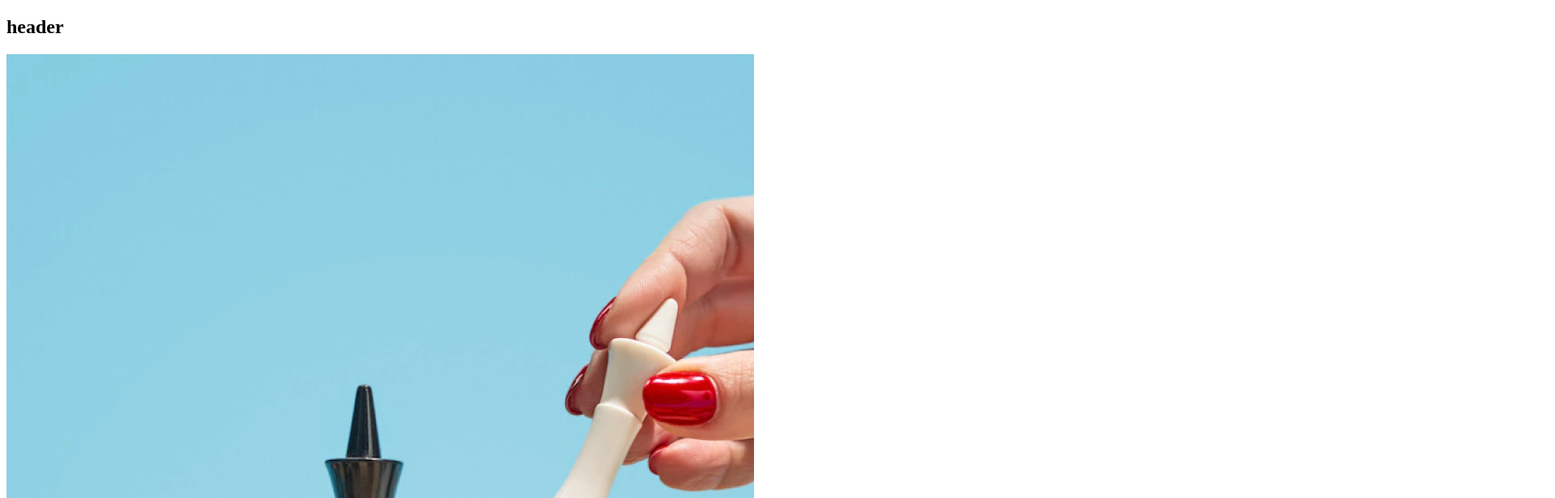
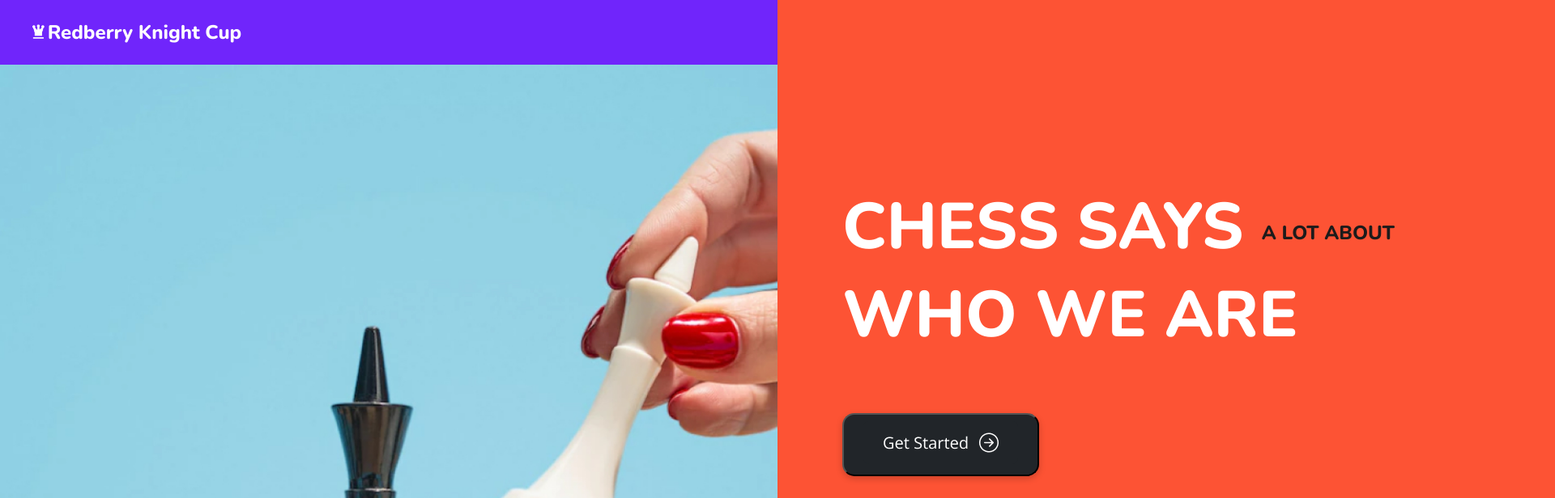
Before and after one commit to zgejadze/tournament-registration-form, a plain HTML site: page index.html in a window 1280 px wide. Shown: the top 616 px of the page at 81% size, 1920 px wide, since content can reach past the window. Drawn offline with nearby package versions, Linux system fonts and the light colour scheme.

Commit message:
added greeting page styles

```diff
--- a/index.html
+++ b/index.html
@@ -9,20 +9,36 @@
     />
     <meta name="viewport" content="width=device-width, initial-scale=1.0" />
     <title>Redberry Knight Cup</title>
+
+    <link rel="preconnect" href="https://fonts.googleapis.com" />
+    <link rel="preconnect" href="https://fonts.gstatic.com" crossorigin />
+    <link
+      href="https://fonts.googleapis.com/css2?family=Nunito:ital,wght@0,400;0,800;1,500&family=Open+Sans:ital,wght@0,400;0,700;1,400;1,700&display=swap"
+      rel="stylesheet"
+    />
+    <link rel="stylesheet" href="/styles/base.css" />
   </head>
   <body>
     <main>
-      <section id="side-img">
-        <div>
-          <h1>header</h1>
-          <img src="/images/Landing page- scrolling photo.jpg" alt="chess figures" />
+      <section class="sides" id="theme-side">
+        <div class="header-logo">
+          <img
+            src="/images/icons/Vector (3)s.png"
+            alt="Redberry Knight Cup icon"
+          />
+          <h1 id="theme-header">Redberry Knight Cup</h1>
         </div>
       </section>
-      <section>
-        <h2>
-            text text <span>little dark text</span> text text
-        </h2>
-        <button class="btn">get started <img src="/images/icons/arrow-right-circle.png" alt="button icon"></button>
+      <section class="sides" id="main-side">
+        <div>
+          <h2>
+            Chess says <span>a lot about</span> <br />
+            who we are
+          </h2>
+          <button class="btn">
+            <img src="/images/icons/Property 1=Default.png" alt="get started">
+          </button>
+        </div>
       </section>
     </main>
   </body>
--- /dev/null
+++ b/styles/base.css
@@ -0,0 +1,105 @@
+* {
+  box-sizing: border-box;
+}
+
+html {
+  --space-1: 0.25rem;
+  --space-2: 0.5rem;
+  --space-4: 1rem;
+  --space-6: 1.5rem;
+  --space-8: 2rem;
+
+  --border-radius-small: 8px;
+  --border-radius-medium: 12px;
+  --border-radius-large: 15px;
+
+  --shadow-medium: 0 3px 8px rgba(0, 0, 0, 0.2);
+}
+
+body {
+  width: 120rem;
+  height: 67.5rem;
+  margin: 0;
+}
+
+main {
+  display: flex;
+  width: 100%;
+  height: 100%;
+  flex: 1 1;
+}
+
+.sides{
+    flex-grow: 1;
+    flex-basis: 0;
+}
+
+#theme-side {
+  background-image: url("/images/intro-image.jpg");
+  background-repeat: no-repeat;
+  background-position: center;
+  background-size: cover;
+  padding: 0;
+  margin: 0;
+  font-family: "Nunito", sans-serif;
+}
+
+.header-logo {
+  background-color: rgba(112, 37, 251, 1);
+  margin: 0;
+  padding: 1.5rem 2.5rem;
+}
+
+.header-logo h1 {
+  font-size: 1.5rem;
+  margin: 0;
+  color: white;
+  font-weight: bolder;
+  display: inline;
+}
+
+.header-logo img {
+  height: 1.15rem;
+}
+
+#main-side {
+  font-family: "Open Sans", sans-serif;
+  background-color: rgba(253, 83, 52, 1);
+}
+
+#main-side div {
+  width: 100%;
+  height: 100%;
+  padding: 10rem 0 0 5rem;
+}
+
+#main-side h2 {
+  font-family: "Nunito", sans-serif;
+  font-size: 5rem;
+  color: white;
+  font-weight: bold;
+  text-transform: uppercase;
+}
+
+#main-side span {
+  font-size: 1.5rem;
+  color: rgb(29, 27, 27);
+  margin: auto 0;
+  vertical-align: middle;
+}
+
+.btn {
+  cursor: pointer;
+  font: inherit;
+  padding: var(--space-2) var(--space-6);
+  background-color: rgba(33, 37, 41, 1);
+  color: white;
+  border-radius: var(--border-radius-large);
+  box-shadow: var(--shadow-medium);
+}
+
+.btn:hover,
+.btn:active {
+  border: 3px solid rgb(154, 110, 236);
+  padding: calc(var(--space-2) - 1px) calc(var(--space-6) - 1px);
+}
```
Also changed, not shown: images/icons/Property 1=Default.png (added), images/icons/Vector (3)s.png (added), images/icons/arrow-right-circle.png (deleted), images/intro-image.jpg (renamed from images/Landing page- scrolling photo.jpg).
